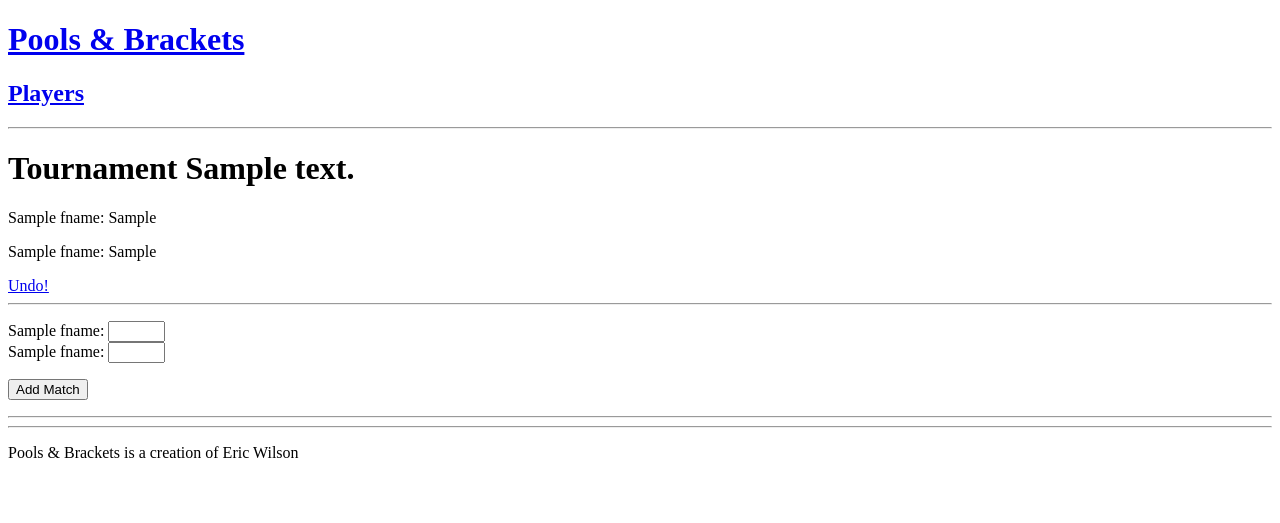
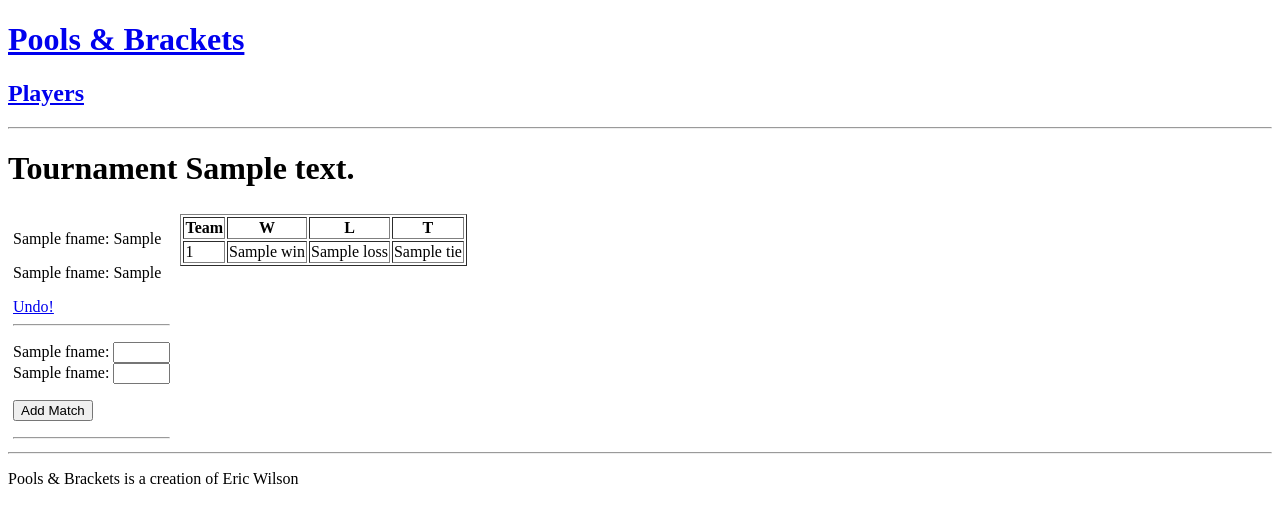
Before and after one commit to ewilson/tournament, a Flask app: template app/templates/play-tournament.html in a window 1280 px wide. Shown: the top 523 px of the page. Run offline with Flask 2, Linux system fonts and the light colour scheme; the template is opened without the code that fills it: values that come from a table or form of the project are taken from there, most other values are stand-ins (such as "Sample title", 1, 10 or a date in 2020).

Commit message:
Added faked standings to template

```diff
--- a/app/templates/base.html
+++ b/app/templates/base.html
@@ -9,7 +9,9 @@
     <hr/>
     {% block body %}
     {% endblock %}
-    <hr/>
-    <p>Pools &amp; Brackets is a creation of Eric Wilson</p>
+    <div style="clear:left">
+      <hr/>
+      <p>Pools &amp; Brackets is a creation of Eric Wilson</p>
+    </div>
   </body>
 </html>
--- a/app/templates/play-tournament.html
+++ b/app/templates/play-tournament.html
@@ -2,6 +2,7 @@
 {% block body %}
 {% set tournament = model['tournament'] %}
 <h1>Tournament {{tournament.description}}</h1>
+<div style="float:left;margin:5px">
   {% for c_match in model['completed'] %}
     <p>{{c_match.player1.fname}}: {{c_match.score1}}</p>
     <p>{{c_match.player2.fname}}: {{c_match.score2}}</p>
@@ -23,4 +24,22 @@
     </form>
     <hr/>
   {% endfor %}
+</div>
+<div style="float:left;margin:5px">
+  <table border="1">
+    <thead>
+      <tr><th>Team</th><th>W</th><th>L</th><th>T</th></tr>
+    </thead>
+    <tbody>
+    {% for standing_row in model['standings'] %}
+      <tr>
+	<td>{{standing_row.player_id}}</td>
+	<td>{{standing_row.win}}</td>
+	<td>{{standing_row.loss}}</td>
+	<td>{{standing_row.tie}}</td>
+      </tr>
+    {% endfor %}
+    </tbody>
+  </table>
+</div>
 {% endblock %}
--- a/app/views.py
+++ b/app/views.py
@@ -3,7 +3,7 @@ import sqlite3
 import config
 from app import app
 from forms import TournForm, PlayerForm, TourneyEntryForm, MatchForm
-from models import Player
+from models import Player, Standing
 import tournament_dao, player_dao, tourney
 
 @app.route('/', methods = ['GET','POST'])
@@ -43,6 +43,10 @@ def play_tournament(id):
     model['tournament'] = tournament_dao.find(id)
     model['schedule'] = tourney.find_scheduled_matches(id)
     model['completed'] = tourney.find_completed_matches(id)
+    standing_row_1 = Standing('CBJ',60,12,10)
+    standing_row_2 = Standing('UNH',12,13,12)
+    standing_row_3 = Standing('MSU',0,5,6)
+    model['standings'] = [standing_row_1, standing_row_2, standing_row_3]
     return render_template('play-tournament.html',
                            model=model,
                            form=form)
```
Lines whose indentation alone changed are shown as unchanged.
